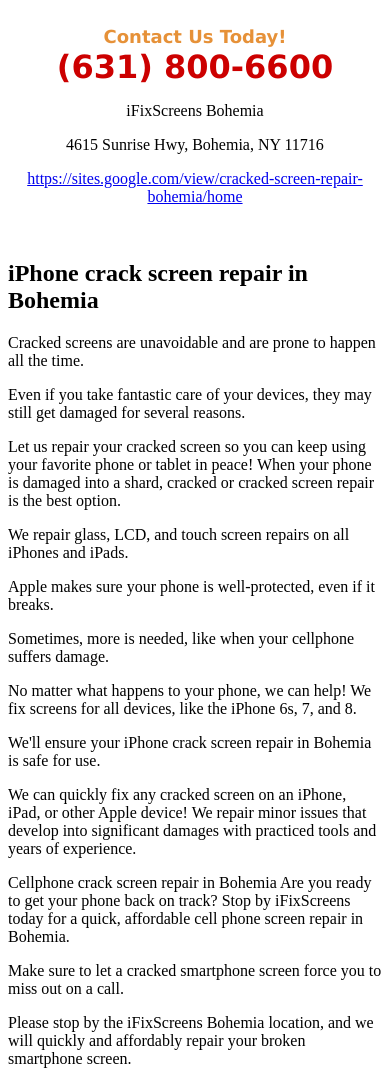
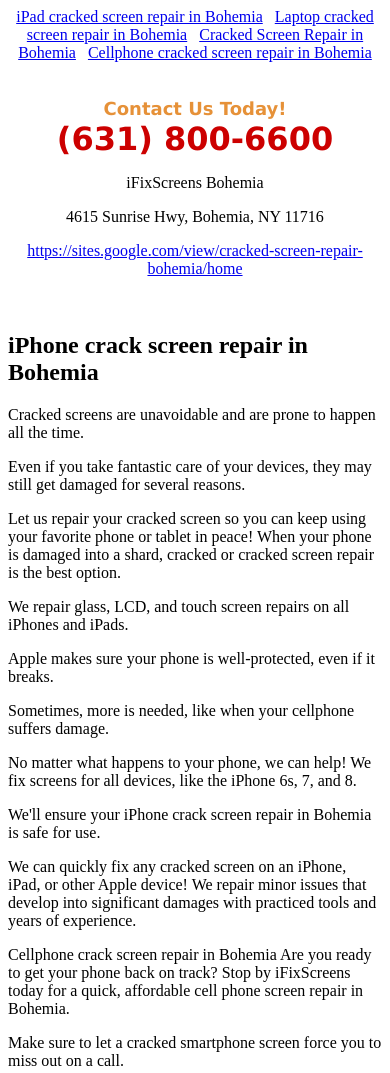
Before and after one commit to iFix786/cracked-screen-repair-in-bohemia, a plain HTML site: page iPhonecrackscreenrepairinBohemia.html in a window 390 px wide. Shown: the top 1073 px of the page. Drawn offline with Linux system fonts and the light colour scheme.

Commit message:
Update iPhonecrackscreenrepairinBohemia.html

```diff
--- a/iPhonecrackscreenrepairinBohemia.html
+++ b/iPhonecrackscreenrepairinBohemia.html
@@ -1,4 +1,12 @@
-<!DOCTYPE html><html><body><div class="sites-embed-align-center-wrapping-off"><div class="sites-embed-border-on sites-embed sites-embed-full-width" style="width:100%;"><div class="sites-embed-content sites-embed-type-text"><div class="sites-embed-content-textbox"><div dir="ltr"><div style="text-align:center"><br><span style="color:rgb(230,145,56)"><b><font size="4"><span style="font-family:verdana,sans-serif">Contact Us Today!</span></font></b></span><br><span style="color:rgb(204,0,0)"><b><font size="6"><span style="font-family:verdana,sans-serif">(631) 800-6600</span></font></b></span><br><p>iFixScreens Bohemia</p><p>4615 Sunrise Hwy, Bohemia, NY 11716</p><p><a href="https://sites.google.com/view/cracked-screen-repair-bohemia/home" target="_blank">https://sites.google.com/view/cracked-screen-repair-bohemia/home</a></p><br></div></div></div></div></div></div><h2>iPhone crack screen repair in Bohemia </h2>Cracked screens are unavoidable and are prone to happen all the time. <p>Even if you take fantastic care of your devices, they may still get damaged for several reasons. <p>Let us repair your cracked screen so you can keep using your favorite phone or tablet in peace!
+<!DOCTYPE html><html><body>
+  <div style="text-align: center;">
+
+        <a href="./iPadcrackedscreenrepairinBohemia.html">iPad cracked screen repair in Bohemia</a>&nbsp&nbsp
+        <a href="./LaptopcrackscreenrepairinBohemia.html">Laptop cracked screen repair in Bohemia</a>&nbsp&nbsp
+<a href="./index.html">Cracked Screen Repair in Bohemia</a>&nbsp&nbsp
+        <a href="./CellphonecrackscreenrepairinBohemia.html">Cellphone cracked screen repair in Bohemia</a>
+    </div><br/>
+ <div class="sites-embed-align-center-wrapping-off"><div class="sites-embed-border-on sites-embed sites-embed-full-width" style="width:100%;"><div class="sites-embed-content sites-embed-type-text"><div class="sites-embed-content-textbox"><div dir="ltr"><div style="text-align:center"><br><span style="color:rgb(230,145,56)"><b><font size="4"><span style="font-family:verdana,sans-serif">Contact Us Today!</span></font></b></span><br><span style="color:rgb(204,0,0)"><b><font size="6"><span style="font-family:verdana,sans-serif">(631) 800-6600</span></font></b></span><br><p>iFixScreens Bohemia</p><p>4615 Sunrise Hwy, Bohemia, NY 11716</p><p><a href="https://sites.google.com/view/cracked-screen-repair-bohemia/home" target="_blank">https://sites.google.com/view/cracked-screen-repair-bohemia/home</a></p><br></div></div></div></div></div></div><h2>iPhone crack screen repair in Bohemia </h2>Cracked screens are unavoidable and are prone to happen all the time. <p>Even if you take fantastic care of your devices, they may still get damaged for several reasons. <p>Let us repair your cracked screen so you can keep using your favorite phone or tablet in peace!
 When your phone is damaged into a shard, cracked or cracked screen repair is the best option. <p>We repair glass, LCD, and touch screen repairs on all iPhones and iPads. <p>Apple makes sure your phone is well-protected, even if it breaks. <p>Sometimes, more is needed, like when your cellphone suffers damage. <p>No matter what happens to your phone, we can help!
 
 We fix screens for all devices, like the iPhone 6s, 7, and 8. <p>We'll ensure your iPhone crack screen repair in Bohemia  is safe for use. <p>We can quickly fix any cracked screen on an iPhone, iPad, or other Apple device! We repair minor issues that develop into significant damages with practiced tools and years of experience.
```
